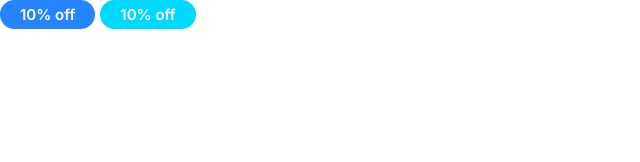
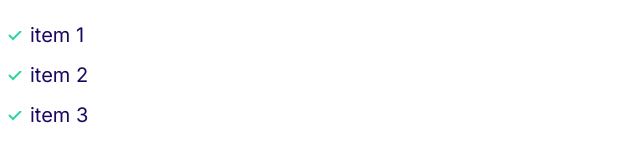
Before and after one commit to eyu1048/moshify.com, a plain HTML site: page moshify/index.html in a window 1280 px wide. Shown: the whole page, without its empty margins (0-640 px from the left). Drawn offline with Linux system fonts and the light colour scheme.

Commit message:
Building list items.

```diff
--- a/moshify/css/style.css
+++ b/moshify/css/style.css
@@ -113,3 +113,34 @@ a{
         font-size: 1.2rem;
     }
 }
+
+/* lists */
+
+.list{
+    font-size: 2rem;
+    list-style: none;
+    color: var(--color-headings);
+    padding-left: 0;
+
+}
+
+.list--inline .list__item{
+    display: inline-block;
+    margin-right: 2rem;
+}
+
+.list--tick{
+    list-style-image: url(../images/tick.svg);
+    padding-left:3rem;
+}
+
+.list--tick .list__item{
+    padding-left: 0.5rem;
+    margin-bottom: 1rem;
+}
+
+@media screen and (min-width:1024px){
+    .list--tick .list__item{
+        padding-left: 0;
+    }
+}
--- a/moshify/index.html
+++ b/moshify/index.html
@@ -13,8 +13,11 @@
     <title>bab_Document</title>
 </head>
 <body>
-    <span class="badge badge--primary .badge--small">10% off</span>
-    <span style="margin-top:20px;" class="badge badge--secondary .badge--small">10% off</span>
+    <ul class="list list--tick">
+        <li class="list__item">item 1</li>
+        <li class="list__item">item 2</li>
+        <li class="list__item">item 3</li>
+    </ul>
 
 </body>
 </html>
```
Also changed, not shown: moshify/components/list.html (added, +5 -0 lines), moshify/images/tick.svg (added).
